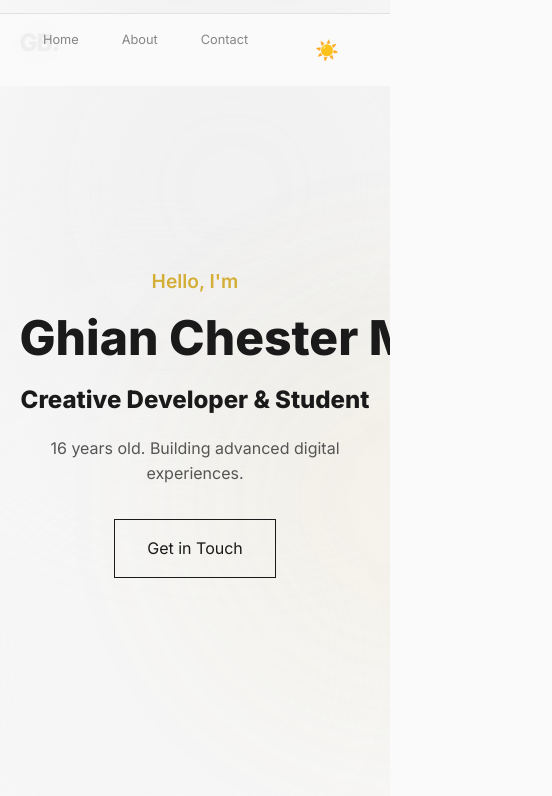
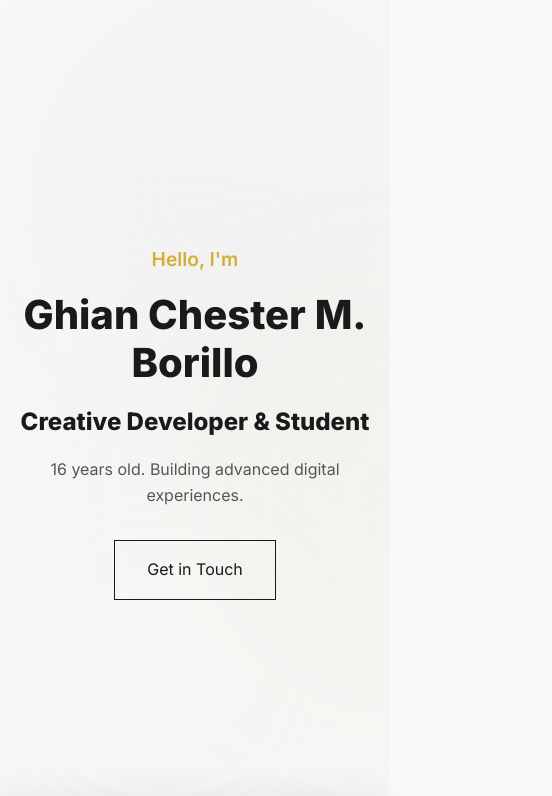
Before and after one commit to FaFAGhian/My-Portfolio, a plain HTML site: page index.html in a window 390 px wide. Shown: the top 796 px of the page, 552 px wide, since content can reach past the window. Drawn offline with Linux system fonts and the light colour scheme; a web font is replaced by a local one.

Commit message:
Add files via upload

```diff
--- a/style.css
+++ b/style.css
@@ -1028,71 +1028,136 @@ footer {
         padding: 1.5rem 5%;
     }
 
+    /* Mobile Responsive */
+    @media (max-width: 768px) {
+
+        /* Global Adjustments */
+        .section-title {
+            font-size: 2rem;
+            margin-bottom: 1.5rem;
+        }
+
+        .container {
+            padding: 0 1.5rem;
+        }
+
+        /* Hero Section */
+        .name {
+            font-size: 2.5rem;
+            /* Reduced from 3rem */
+            line-height: 1.2;
+            /* Added for proper spacing */
+            margin-left: 0;
+            margin-right: 0;
+            width: 100%;
+            white-space: normal;
+            border-right: none;
+            animation: none;
+            word-wrap: break-word;
+            /* Ensure long words break */
+            overflow-wrap: break-word;
+        }
+
+        .hero-content {
+            width: 100%;
+            padding-top: 0;
+            text-align: center;
+        }
+
+        /* Navigation - Bottom Bar */
+        nav {
+            top: auto;
+            bottom: 0;
+            padding: 0;
+            height: auto;
+            background: rgba(255, 255, 255, 0.9);
+            backdrop-filter: blur(15px);
+            -webkit-backdrop-filter: blur(15px);
+            border-top: 1px solid rgba(0, 0, 0, 0.05);
+            box-shadow: 0 -10px 30px rgba(0, 0, 0, 0.05);
+        }
+
+        body.dark-mode nav {
+            background: rgba(10, 10, 10, 0.9);
+            border-top-color: rgba(255, 255, 255, 0.1);
+        }
+
+        .logo {
+            display: none;
+            /* Hide logo on mobile to save space */
+        }
+
+        .theme-btn {
+            position: absolute;
+            top: 20px;
+            right: 20px;
+            z-index: 1001;
+            /* Move theme toggle to top right since nav is bottom */
+            background: rgba(255, 255, 255, 0.5);
+            border-radius: 50%;
+        }
+
         .nav-links {
-        position: fixed;
-        bottom: 0;
-        left: 0;
+            display: flex;
+            justify-content: space-around;
             width: 100%;
-        background: rgba(250, 250, 250, 0.95);
-        backdrop-filter: blur(20px);
-        display: flex;
-        justify-content: space-evenly;
-        padding: 1rem 0;
-        border-top: 1px solid rgba(0, 0, 0, 0.1);
-        z-index: 1000;
+            padding: 0.8rem 0;
+            margin: 0;
+            background: transparent;
+            backdrop-filter: none;
+            position: static;
+            border: none;
         }
 
         .nav-links a {
+            font-size: 0.75rem;
             margin: 0;
-        font-size: 0.8rem;
-        display: flex;
             flex-direction: column;
-        align-items: center;
-        opacity: 0.7;
+            gap: 5px;
+            opacity: 0.6;
         }
 
-    .nav-links a:hover,
-    .nav-links a:active {
+        .nav-links a.active,
+        .nav-links a:hover {
             opacity: 1;
             color: var(--accent);
         }
 
-    .contact-cards {
-        grid-template-columns: 1fr;
-        padding-bottom: 80px;
-        /* Space for bottom nav */
-    }
-
+        /* Grids & Layouts */
         .about-content {
             grid-template-columns: 1fr;
             gap: 2rem;
-        padding: 2rem;
+            text-align: center;
         }
 
-    .blob {
-        opacity: 0.4;
-        /* Adjusted for mobile light mode */
+        .skills-grid,
+        .projects-grid,
+        .contact-content {
+            grid-template-columns: 1fr;
         }
 
-    .personal-grid {
+        .projects-grid {
             grid-template-columns: 1fr;
+            /* Force single column */
             gap: 2rem;
         }
 
-    .fun-facts-grid {
-        grid-template-columns: 1fr;
+        .project-card {
+            min-width: 0;
+            /* Allow shrinking below 300px */
         }
 
-    /* Phase 3 CSS Mobile */
-    .skills-grid {
-        grid-template-columns: 1fr;
+        .contact-cards {
+            flex-direction: column;
+            gap: 2rem;
         }
 
         .tools-grid {
             grid-template-columns: repeat(3, 1fr);
-        /* Keep spacing or adjust to 2 */
+            gap: 1rem;
         }
 
+        /* Timeline */
         .timeline::before {
             left: 20px;
         }
@@ -1101,10 +1166,12 @@ footer {
         .timeline-item:nth-child(odd) {
             justify-content: flex-start;
             padding-left: 50px;
+            text-align: left;
         }
 
         .timeline-content {
             width: 100%;
+            padding: 1.5rem;
         }
 
         .timeline-date {
@@ -1115,8 +1182,20 @@ footer {
             padding: 0.3rem 0.6rem;
         }
 
-    .contact-content {
-        grid-template-columns: 1fr;
+        /* Adjust padding to prevent hidden content behind bottom nav */
+        section {
+            padding-bottom: 3rem;
+        }
+
+        .contact-section {
+            padding-bottom: 100px;
+            /* Extra space for bottom nav */
+        }
+
+        /* Hide background blobs or reduce them to prevent distraction */
+        .blob {
+            opacity: 0.3;
+        }
     }
 
 
```
Lines whose indentation alone changed are shown as unchanged.
